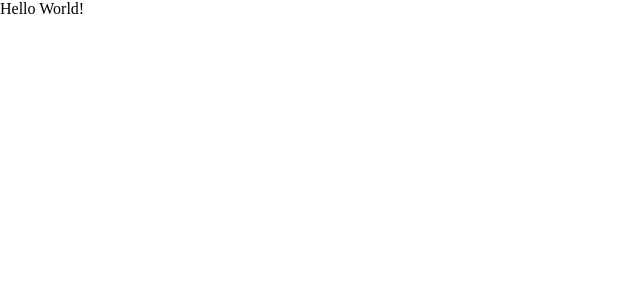
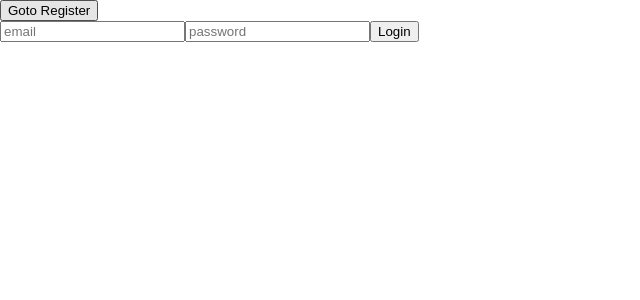
Before and after one commit to trevsm/simple-fullstack-blog, a React (Create React App) app in the folder client/: page / in a window 1280 px wide. Shown: the top 300 px of the page, without its empty margins (0-640 px from the left). Built offline with nearby package versions, Linux system fonts and the light colour scheme; no server answers.

Commit message:
working register & login!

```diff
--- a/client/src/App.tsx
+++ b/client/src/App.tsx
@@ -1,5 +1,11 @@
+import Auth from "./auth/Auth"
+
 function App() {
-  return <div className="App">Hello World!</div>
+  return (
+    <Auth>
+      <div className="App">Hello World!</div>
+    </Auth>
+  )
 }
 
 export default App
--- /dev/null
+++ b/client/src/auth/Auth.tsx
@@ -0,0 +1,27 @@
+import { useState } from "react"
+import { useMyInfoQuery } from "../generated/graphql"
+
+import { Login } from "./Login"
+import { Register } from "./Register"
+
+export function LoginRegister() {
+  const [register, setRegister] = useState(false)
+  return (
+    <div>
+      <button onClick={() => setRegister(!register)}>
+        {register ? "Goto Login" : "Goto Register"}
+      </button>
+      {register ? <Register /> : <Login />}
+    </div>
+  )
+}
+
+export default function Auth({ children }: { children: JSX.Element }) {
+  const { data, loading } = useMyInfoQuery()
+
+  if (loading) return <div>Loading...</div>
+
+  if (!data) return <LoginRegister />
+
+  return <div className="App">{children}</div>
+}
--- /dev/null
+++ b/client/src/auth/Login.tsx
@@ -0,0 +1,36 @@
+import { useState } from "react"
+import { useLoginUserMutation } from "../generated/graphql"
+
+export const Login = () => {
+  const [login] = useLoginUserMutation()
+  const [email, setEmail] = useState("")
+  const [password, setPassword] = useState("")
+
+  const handleLogin = async () => {
+    const { data } = await login({
+      variables: {
+        email,
+        password,
+      },
+    })
+    if (data) {
+      localStorage.setItem("token", data.login.token)
+      window.location.reload()
+    }
+  }
+  return (
+    <div>
+      <input
+        type="email"
+        placeholder="email"
+        onChange={(e) => setEmail(e.target.value)}
+      />
+      <input
+        type="password"
+        placeholder="password"
+        onChange={(e) => setPassword(e.target.value)}
+      />
+      <button onClick={handleLogin}>Login</button>
+    </div>
+  )
+}
--- /dev/null
+++ b/client/src/auth/Register.tsx
@@ -0,0 +1,49 @@
+import { useState } from "react"
+import { useRegisterUserMutation } from "../generated/graphql"
+
+export const Register = () => {
+  const [registerUser] = useRegisterUserMutation()
+
+  const [email, setEmail] = useState("")
+  const [password, setPassword] = useState("")
+  const [password2, setPassword2] = useState("")
+
+  const handleSubmit = async (e: React.FormEvent<HTMLFormElement>) => {
+    e.preventDefault()
+    if (password !== password2) {
+      alert("Passwords do not match")
+      return
+    }
+    const response = await registerUser({
+      variables: {
+        email,
+        password,
+      },
+    })
+    console.log(response)
+  }
+
+  return (
+    <form onSubmit={handleSubmit}>
+      <input
+        type="email"
+        placeholder="email"
+        value={email}
+        onChange={(e) => setEmail(e.target.value)}
+      />
+      <input
+        type="password"
+        placeholder="password"
+        value={password}
+        onChange={(e) => setPassword(e.target.value)}
+      />
+      <input
+        type="password"
+        placeholder="password"
+        value={password2}
+        onChange={(e) => setPassword2(e.target.value)}
+      />
+      <button type="submit">Register</button>
+    </form>
+  )
+}
--- a/client/src/generated/graphql.tsx
+++ b/client/src/generated/graphql.tsx
@@ -125,6 +125,11 @@ export type GetUserQueryVariables = Exact<{
 
 export type GetUserQuery = { __typename?: 'Query', user?: { __typename?: 'User', id: number, email: string } | null };
 
+export type MyInfoQueryVariables = Exact<{ [key: string]: never; }>;
+
+
+export type MyInfoQuery = { __typename?: 'Query', me?: { __typename?: 'User', id: number, email: string } | null };
+
 export type GetAllUsersQueryVariables = Exact<{ [key: string]: never; }>;
 
 
@@ -183,6 +188,41 @@ export function useGetUserLazyQuery(baseOptions?: Apollo.LazyQueryHookOptions<Ge
 export type GetUserQueryHookResult = ReturnType<typeof useGetUserQuery>;
 export type GetUserLazyQueryHookResult = ReturnType<typeof useGetUserLazyQuery>;
 export type GetUserQueryResult = Apollo.QueryResult<GetUserQuery, GetUserQueryVariables>;
+export const MyInfoDocument = gql`
+    query myInfo {
+  me {
+    id
+    email
+  }
+}
+    `;
+
+/**
+ * __useMyInfoQuery__
+ *
+ * To run a query within a React component, call `useMyInfoQuery` and pass it any options that fit your needs.
+ * When your component renders, `useMyInfoQuery` returns an object from Apollo Client that contains loading, error, and data properties
+ * you can use to render your UI.
+ *
+ * @param baseOptions options that will be passed into the query, supported options are listed on: https://www.apollographql.com/docs/react/api/react-hooks/#options;
+ *
+ * @example
+ * const { data, loading, error } = useMyInfoQuery({
+ *   variables: {
+ *   },
+ * });
+ */
+export function useMyInfoQuery(baseOptions?: Apollo.QueryHookOptions<MyInfoQuery, MyInfoQueryVariables>) {
+        const options = {...defaultOptions, ...baseOptions}
+        return Apollo.useQuery<MyInfoQuery, MyInfoQueryVariables>(MyInfoDocument, options);
+      }
+export function useMyInfoLazyQuery(baseOptions?: Apollo.LazyQueryHookOptions<MyInfoQuery, MyInfoQueryVariables>) {
+          const options = {...defaultOptions, ...baseOptions}
+          return Apollo.useLazyQuery<MyInfoQuery, MyInfoQueryVariables>(MyInfoDocument, options);
+        }
+export type MyInfoQueryHookResult = ReturnType<typeof useMyInfoQuery>;
+export type MyInfoLazyQueryHookResult = ReturnType<typeof useMyInfoLazyQuery>;
+export type MyInfoQueryResult = Apollo.QueryResult<MyInfoQuery, MyInfoQueryVariables>;
 export const GetAllUsersDocument = gql`
     query getAllUsers {
   allUsers {
--- a/client/src/index.tsx
+++ b/client/src/index.tsx
@@ -2,11 +2,31 @@ import React from "react"
 import ReactDOM from "react-dom/client"
 import "./index.css"
 import App from "./App"
-import { ApolloClient, InMemoryCache, ApolloProvider } from "@apollo/client"
+import {
+  ApolloClient,
+  InMemoryCache,
+  ApolloProvider,
+  createHttpLink,
+} from "@apollo/client"
+import { setContext } from "@apollo/client/link/context"
+
+const httpLink = createHttpLink({
+  uri: "http://localhost:5000/graphql",
+})
+
+const authLink = setContext((_, { headers }) => {
+  const token = localStorage.getItem("token")
+  return {
+    headers: {
+      ...headers,
+      authorization: token ? `Bearer ${token}` : "",
+    },
+  }
+})
 
 const client = new ApolloClient({
-  uri: `http://localhost:5000/graphql`,
   cache: new InMemoryCache(),
+  link: authLink.concat(httpLink),
 })
 
 const root = ReactDOM.createRoot(document.getElementById("root") as HTMLElement)
```
Also changed, not shown: client/src/api/graphql-documents/user.graphql (+7 -0 lines).
